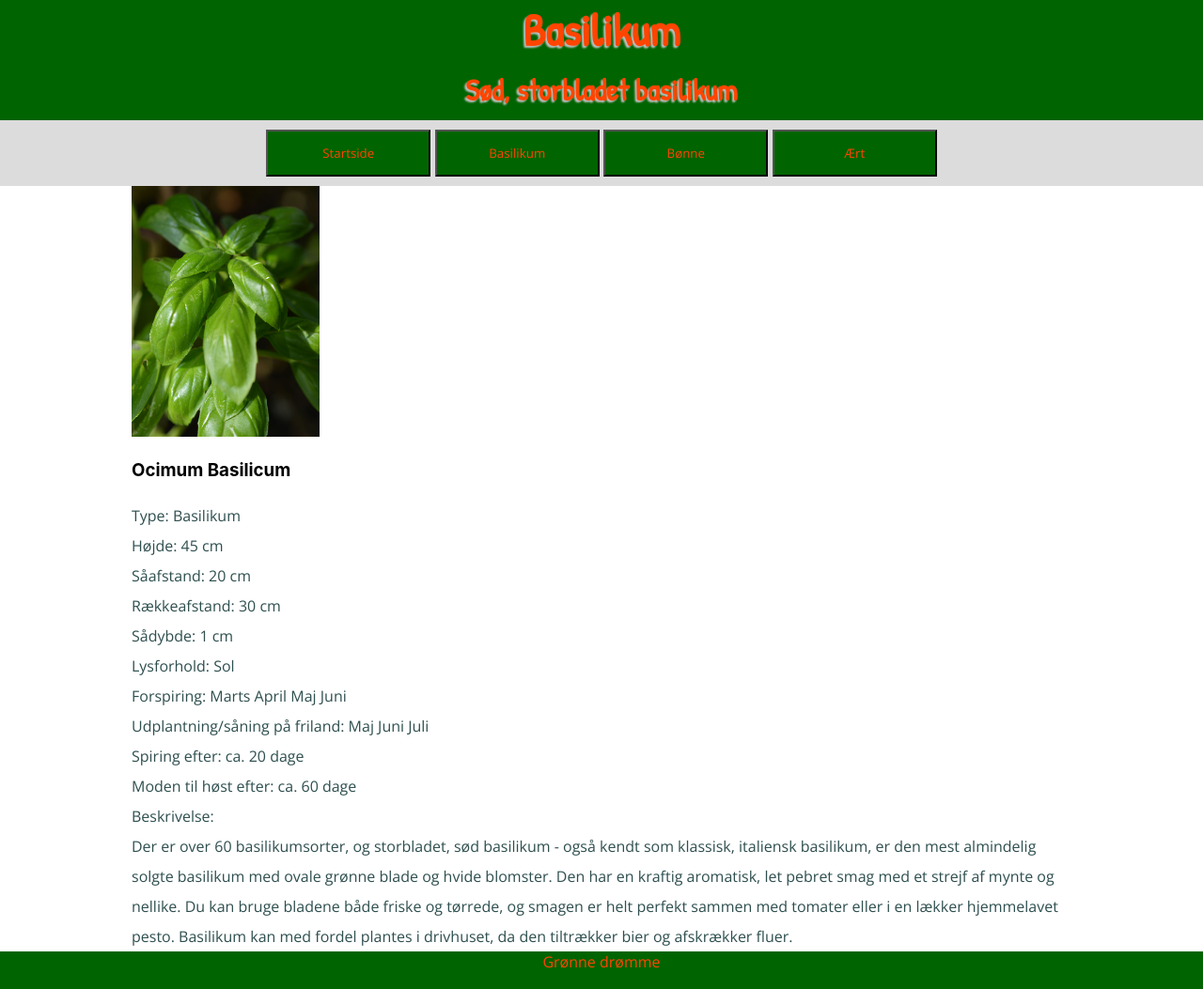
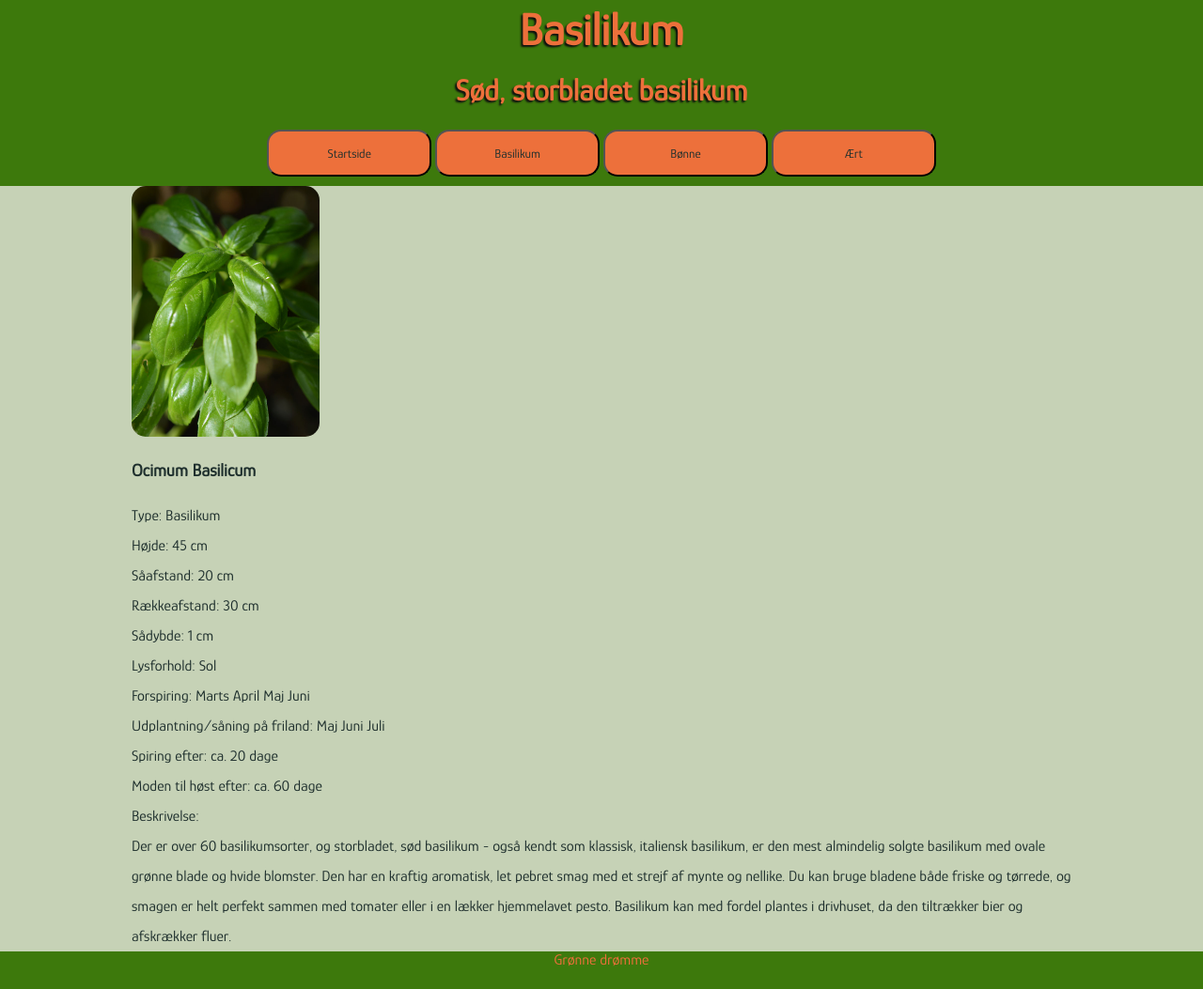
Before and after one commit to Lindegaard1/GroenneDroemme, a plain HTML site: page GronneDromme/basilikum.html in a window 1280 px wide. Shown: the whole page at 94% size. Drawn offline with nearby package versions, Linux system fonts and the light colour scheme.

Commit message:
buttons got shadows

```diff
--- a/GronneDromme/basilikum.html
+++ b/GronneDromme/basilikum.html
@@ -6,6 +6,9 @@
     <meta http-equiv="X-UA-Compatible" content="IE=edge">
     <meta name="viewport" content="width=device-width, initial-scale=1.0">
     <title>Basilikum</title>
+    <link rel="preconnect" href="https://fonts.googleapis.com">
+    <link rel="preconnect" href="https://fonts.gstatic.com" crossorigin>
+    <link href="https://fonts.googleapis.com/css2?family=Glory&display=swap" rel="stylesheet">
 </head>
 <body>
     <header>
@@ -16,9 +19,6 @@
         <a href="basilikum.html"><button>Basilikum</button></a>
         <a href="boennebluelake.html"><button>Bønne</button></a>
         <a href="aertalderman.html"><button>Ært</button></a>
-        <link rel="preconnect" href="https://fonts.googleapis.com">
-        <link rel="preconnect" href="https://fonts.gstatic.com" crossorigin>
-        <link href="https://fonts.googleapis.com/css2?family=Open+Sans&family=Patrick+Hand&display=swap" rel="stylesheet">
     </nav>
     </header>
 
--- a/GronneDromme/css/style.css
+++ b/GronneDromme/css/style.css
@@ -1,9 +1,9 @@
 h1,h2
 {
-    color: orangered;
-    font-family: 'Patrick Hand', cursive;
+    color: hsl(18,83%,58%);
+    font-family: 'Glory', sans-serif;
     line-height: 4rem;
-    text-shadow: -2px 2px 2px silver;
+    text-shadow: -2px 2px 2px hsl(0, 3%, 6%);
 }
 
 h1
@@ -20,12 +20,13 @@ h3
 {
     font-size: 1,5rem;
     line-height: 4rem;
+    color: hsl(173,22%,15%)
 }
 
 p
 {
-    color: darkslategray;
-    font-family: 'Open Sans', sans-serif;
+    color: hsl(173,22%,15%);
+    font-family: 'Glory', sans-serif;
     line-height: 2rem;
 }
 
@@ -44,27 +45,29 @@ ul a
 header
 {
     text-align: center;
-    background-color: darkgreen;
+    background-color: hsl(93, 82%, 26%);
     margin: 0px;
 }
 
 footer
 {
     height: 40px;
-    background-color: darkgreen;
-    color: orangered;
+    background-color: hsl(93,82%,26%);
+    color: hsl(18,83%,58%);
     text-align: center;
-    font-family: 'Open Sans', sans-serif;
+    font-family: 'Glory', sans-serif;
 }
 
 img
 {
     width: 1000px;
+    border-radius: 10px;
 }
 
 a img
 {
     width: 200px;
+    border-radius: 15px;
 }
 
 main
@@ -78,27 +81,38 @@ nav
     position: sticky;
     top:0;
     text-align: center;
-    background-color: gainsboro;
+    background-color: hsl(93,82%,26%);
     height: 50px;
     padding: 10px;
 }
 button
 {
-    background-color: darkgreen;
-    color: orangered;
+    background-color: hsl(18,83%,58%);
+    color: hsl(173,22%,15%);
     width: 175px;
     height: 50px;
-    font-family: 'Open Sans', sans-serif;
+    font-family: 'Glory', sans-serif;
+    border-radius: 15px;
+    transition-duration: 0,4ms;
 }
+
+button:hover
+{
+    background-color: hsl(0, 3%, 6%);
+    color: hsl(86,24%,77%);
+    box-shadow: 2px 2px 2px hsl(18,83%,58%);
+}
+
 h1 a
 {
     text-decoration: none;
-    color: orangered;
-    font-family: 'Patrick Hand', cursive;
+    color: hsl(18,83%,58%);
+    font-family: 'Glory', sans-serif;
 }
 body
 {
-    font-family: -apple-system, BlinkMacSystemFont, 'Segoe UI', Roboto, Oxygen, Ubuntu, Cantarell, 'Open Sans', 'Helvetica Neue', sans-serif;
+    background-color: hsl(86,24%,77%);
+    font-family: 'Glory', sans-serif;
 }
 
 ul
```
Also changed, not shown: GronneDromme/aertalderman.html (+1 -1 lines), GronneDromme/boennebluelake.html (+1 -1 lines), GronneDromme/index.html (+1 -1 lines).
